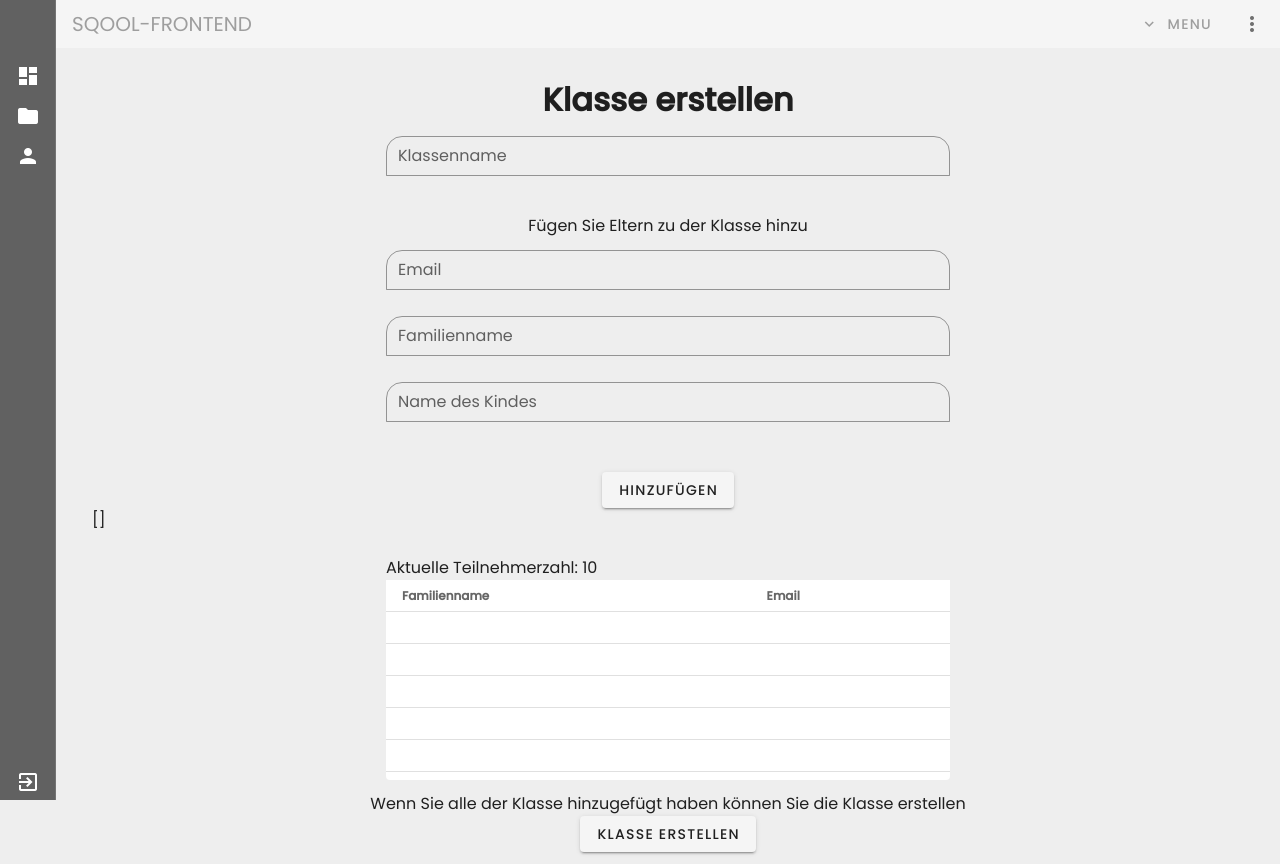
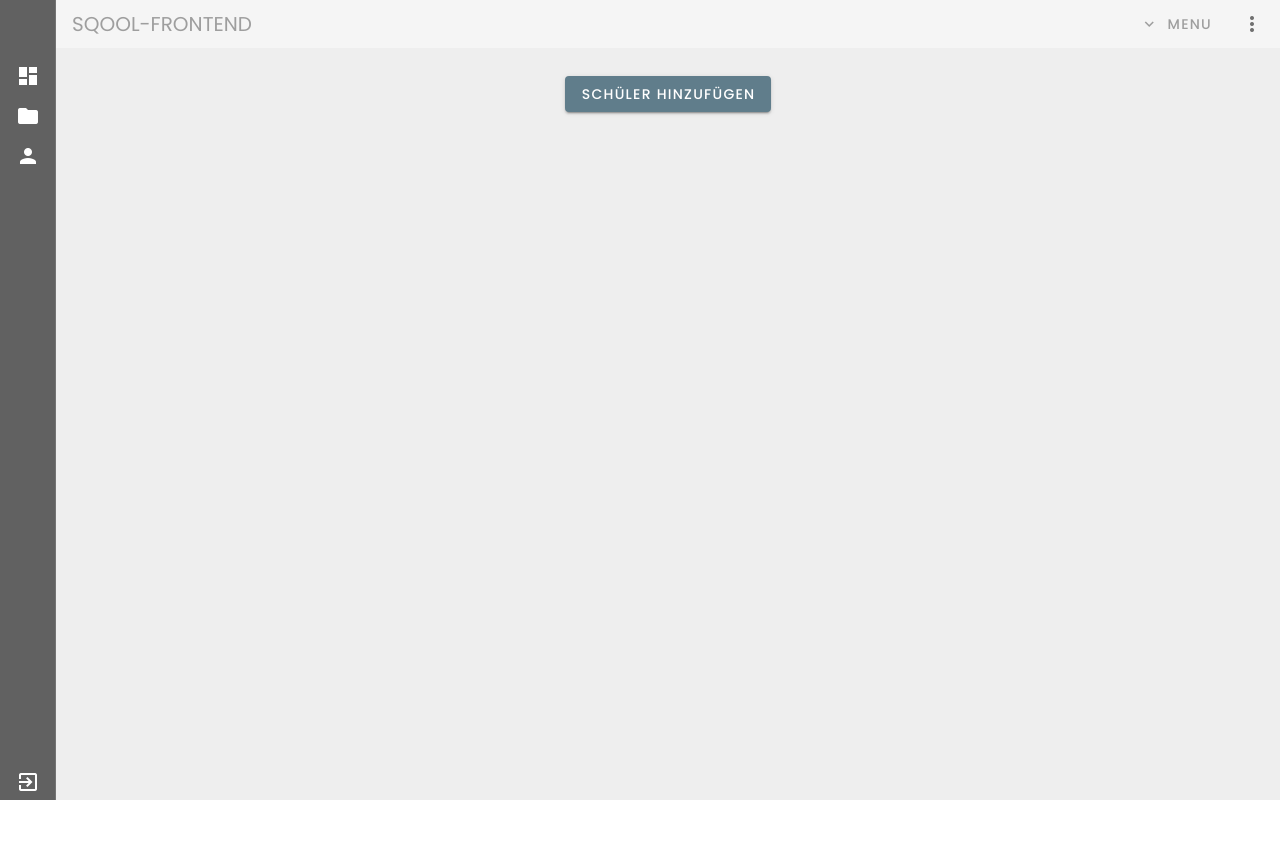
Before and after one commit to ghostcoding-devs/sqool-frontend, a Vue app: page /class/1231213123 in a window 1280 px wide. After the commit the page ends 800 px from the top, so only its background shows below. Built offline with nearby package versions, Linux system fonts and the light colour scheme.

Commit message:
class create/overview

```diff
--- a/src/components/Class/CreateClass.vue
+++ b/src/components/Class/CreateClass.vue
@@ -5,15 +5,11 @@
         <h1>Klasse erstellen</h1>
       </v-row>
       <v-row justify="center">
-        <ClassInput @editClassInformation="updateClassName" />
+        <ClassInput @editClassInformation="updateClassName"/>
       </v-row>
       <v-row justify="center">Fügen Sie Eltern zu der Klasse hinzu</v-row>
       <v-row justify="center">
-        <InviteInput @addToClass="addClassmember" />
-      </v-row>
-      {{inviteList}}
-      <v-row justify="center">
-        <InviteList memberList="inviteList" />
+        <InviteList memberList="inviteList" @editInviteList="updateInviteList"/>
       </v-row>
       <br />
       <v-row
@@ -21,7 +17,7 @@
       >Wenn Sie alle der Klasse hinzugefügt haben können Sie die Klasse erstellen</v-row>
       <br />
       <v-row justify="center">
-        <v-btn @click="sendInvites">Klasse erstellen</v-btn>
+        <v-btn color="primary" @click="sendInvites">Klasse erstellen</v-btn>
       </v-row>
     </v-col>
   </v-container>
@@ -29,34 +25,37 @@
 
 <script>
 import ClassInput from "@/components/Class/create/ClassInput.vue";
-import InviteInput from "@/components/Class/create/InviteInput.vue";
 import InviteList from "@/components/Class/create/InviteList.vue";
 import { mapState, mapActions } from "vuex";
 
 export default {
   components: {
-    InviteInput,
     InviteList,
     ClassInput
   },
   data() {
     return {
-      class: null,
+      classNameMissing: false,
+      classname: null,
       inviteList: []
     };
   },
   methods: {
-    ...mapState("class", ["classList"]),
-    ...mapActions("class", ["inviteClass"]),
+    ...mapActions("class", ["createClass"]),
     async sendInvites() {
-      this.inviteClass(this.classList);
+      if (this.classname === null) {
+        alert('Klassenname fehlt')
+      }
+      this.createClass({
+        name: this.classname,
+        emailList: this.inviteList
+      });
     },
     updateClassName(value) {
-      this.class.classname = value.classname;
+      this.classname = value.classname;
     },
-    addClassmember(value) {
-      console.log(value);
-      this.inviteList.push(value);
+    updateInviteList(value){
+      this.inviteList = value
     }
   }
 };
--- a/src/components/Class/create/InviteInput.vue
+++ /dev/null
@@ -1,59 +0,0 @@
-<template>
-  <v-col align="center" display cols="12" xl="12" lg="6" md="6" sm="12" xs="12">
-    <v-form v-model="valid" lazy-validation ref="form">
-      <v-text-field label="Email" v-model="email" :rules="emailRules" shaped dense outlined></v-text-field>
-      <v-text-field
-        label="Familienname"
-        v-model="familyname"
-        :rules="inputRules"
-        shaped
-        dense
-        outlined
-      ></v-text-field>
-      <v-text-field
-        label="Name des Kindes"
-        v-model="childname"
-        :rules="inputRules"
-        shaped
-        dense
-        outlined
-      ></v-text-field>
-      <br />
-      <v-btn @click="addToClass" :disabled="!valid">Hinzufügen</v-btn>
-    </v-form>
-  </v-col>
-</template>
-
-<script>
-import store from "@/store";
-import { mapMutations } from "vuex";
-
-export default {
-  data() {
-    return {
-      email: null,
-      valid: true,
-      familyname: null,
-      childname: null,
-      emailRules: [
-        email => !!email || "Bitte fügen Sie eine Email hinzu",
-        email =>
-          /.+@.+\..+/.test(email) || "Bitte geben Sie eine gültige Email ein"
-      ],
-      inputRules: [input => !!input || "Diese Feld muss ausgefüllt werden"]
-    };
-  },
-  methods: {
-    ...mapMutations("class", ["addToClassList"]),
-    addToClass() {
-      if (this.$refs.form.validate()) {
-        this.$emit('addToClass', {
-          email: this.email,
-          familyname: this.familyname,
-          childname: this.childname
-        });
-      }
-    }
-  }
-};
-</script>
--- a/src/components/Class/create/InviteList.vue
+++ b/src/components/Class/create/InviteList.vue
@@ -1,6 +1,29 @@
 <template>
   <v-col cols="12" xl="12" lg="6" md="6" sm="12" xs="12">
-    <span>Aktuelle Teilnehmerzahl:</span> {{updatedMemberList.length}}
+    <v-form v-model="valid" lazy-validation ref="form">
+      <v-text-field label="Email" v-model="email" :rules="emailRules" shaped dense outlined></v-text-field>
+      <v-text-field
+        label="Familienname"
+        v-model="familyname"
+        :rules="inputRules"
+        shaped
+        dense
+        outlined
+      ></v-text-field>
+      <v-text-field
+        label="Name des Kindes"
+        v-model="childname"
+        :rules="inputRules"
+        shaped
+        dense
+        outlined
+      ></v-text-field>
+      <v-row justify="center">
+        <v-btn color="secondary" @click="addToClass" :disabled="!valid">Hinzufügen</v-btn>
+      </v-row>
+    </v-form>
+    <br />
+    <span>Aktuelle Teilnehmerzahl: {{updatedInviteList.length}}</span>
     <v-simple-table height="200px" dense fixed-header>
       <template v-slot:default>
         <thead>
@@ -10,7 +33,7 @@
           </tr>
         </thead>
         <tbody>
-          <tr v-for="item in updatedMemberList" :key="item.email">
+          <tr v-for="item in updatedInviteList" :key="item.email">
             <td>{{ item.familyname }}</td>
             <td>{{ item.email }}</td>
           </tr>
@@ -23,11 +46,48 @@
 <script>
 import { mapState } from "vuex";
 export default {
-  props: ['memberList'],
+  data() {
+    return {
+      email: null,
+      valid: true,
+      familyname: null,
+      childname: null,
+      inviteList: [],
+      emailRules: [
+        email => !!email || "Bitte fügen Sie eine Email hinzu",
+        email =>
+          /.+@.+\..+/.test(email) || "Bitte geben Sie eine gültige Email ein"
+      ],
+      inputRules: [input => !!input || "Diese Feld muss ausgefüllt werden"]
+    };
+  },
   computed: {
-    updatedMemberList() {
-      console.log('hello')
-      if (this.memberList.length) return this.memberList
+    updatedInviteList() {
+      return this.inviteList;
+    }
+  },
+  methods: {
+    addToClass() {
+      if (this.$refs.form.validate()) {
+        const index = this.updatedInviteList.findIndex(
+          parent => parent.email === this.email
+        );
+        if (index > -1) {
+          this.emailRules = [];
+          this.emailRules.push("Keine doppelten Emails");
+          return this.email = ''
+        }
+        this.inviteList.push({
+          familyname: this.familyname,
+          email: this.email,
+          child: this.childname
+        });
+      }
+    }
+  },
+  watch: {
+    updatedInviteList(){
+      this.$emit('editInviteList', this.updatedInviteList)
     }
   }
 };
--- a/src/store/index.js
+++ b/src/store/index.js
@@ -2,12 +2,14 @@ import Vue from 'vue'
 import Vuex from 'vuex'
 import exerciseModule from './modules/boilerplate'
 import classModule from './modules/class'
+import userModule from './modules/user'
 
 Vue.use(Vuex)
 
 export default new Vuex.Store({
   modules: {
     exercise: exerciseModule,
-    class: classModule
+    class: classModule,
+    user: userModule
   }
 })
--- a/src/store/modules/class/actions.js
+++ b/src/store/modules/class/actions.js
@@ -1,7 +1,7 @@
 import postRequest from '@/utils/axios'
 
 export default {
-    inviteClass: async ( classList ) => {
+    createClass: async ( { commit }, payload ) => {
         try {
             const response = await postRequest('backenURL', classList, 'someHeaders')
         } catch (error) {
--- /dev/null
+++ b/src/store/modules/user/index.js
@@ -0,0 +1,12 @@
+import actions from './actions'
+import getters from './getters'
+import mutations from './mutations'
+import state from './state'
+
+export default {
+  namespaced: true,
+  state,
+  actions,
+  getters,
+  mutations
+}
--- /dev/null
+++ b/src/store/modules/user/state.js
@@ -0,0 +1,11 @@
+export default {
+    classes: [
+        { name: '6A', id:'123231231223' },
+        { name: '7B', id:'123123123' },
+        { name: '7B', id:'1231213123' },
+        { name: '7B', id:'1232123123' },
+        { name: '7B', id:'1231235123' },
+        { name: '7B', id:'1234123123' },
+    ],
+    isTeacher: true
+}
--- a/src/views/Class.vue
+++ b/src/views/Class.vue
@@ -1,14 +1,44 @@
 <template>
-  <CreateClass/>
+  <v-container fluid>
+    <v-col cols="12">
+      <v-row justify="center" v-if="newClass">
+        <CreateClass  />
+      </v-row>
+      <v-row justify="center" v-else>
+        <v-dialog v-model="dialog" width="600px">
+          <template v-slot:activator="{ on }">
+            <v-btn v-if="isTeacher" v-on="on" color="secondary">Schüler hinzufügen</v-btn>
+          </template>
+          <v-card>
+            <InviteList />
+          </v-card>
+        </v-dialog>
+      </v-row>
+    </v-col>
+  </v-container>
 </template>
 
 <script>
 import { mapState, mapActions } from "vuex";
-import CreateClass from '@/components/Class/CreateClass.vue'
+import CreateClass from "@/components/Class/CreateClass.vue";
+import InviteList from "@/components/Class/create/InviteList.vue";
 
 export default {
   components: {
-    CreateClass
+    CreateClass,
+    InviteList
+  },
+  data() {
+    return {
+      dialog: false
+    };
+  },
+  computed: {
+    ...mapState("user", ["isTeacher"]),
+    newClass() {
+      if (this.$route.params.classId === 'create') return true
+      return false
+    }
   }
 };
 </script>
--- a/src/views/ClassOverview.vue
+++ b/src/views/ClassOverview.vue
@@ -6,10 +6,15 @@
       </v-row>
       <v-row justify="center">
         <v-card height="100px" width="100px" shaped>
-          <v-btn width="100%" height="100%" router to="/class/123123">
+          <v-btn width="100%" height="100%" router to="/class/create">
             <v-icon>mdi-plus</v-icon>
           </v-btn>
         </v-card>
+        <div class="pl-4 pr-4 pt-4 pb-4">
+          <v-card width="100px" height="100px" v-for="item in classes" :key="item.id">
+            <v-btn height="100%" width="100%" router :to="`/class/${item.id}`">{{item.name}}</v-btn>
+          </v-card>
+        </div>
       </v-row>
     </v-col>
   </v-container>
@@ -19,6 +24,8 @@
 import { mapState } from "vuex";
 
 export default {
-
+computed:{
+  ...mapState("user", ["classes"])
+}
 }
 </script>
```
Also changed, not shown: src/store/modules/user/actions.js (added), src/store/modules/user/getters.js (added), src/store/modules/user/mutations.js (added).
